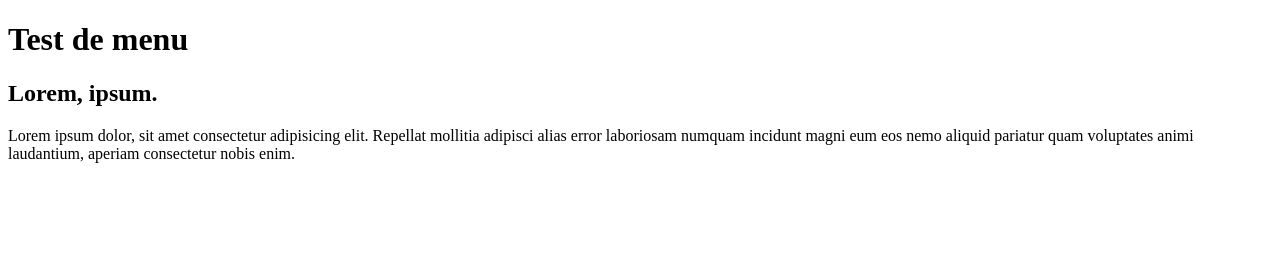
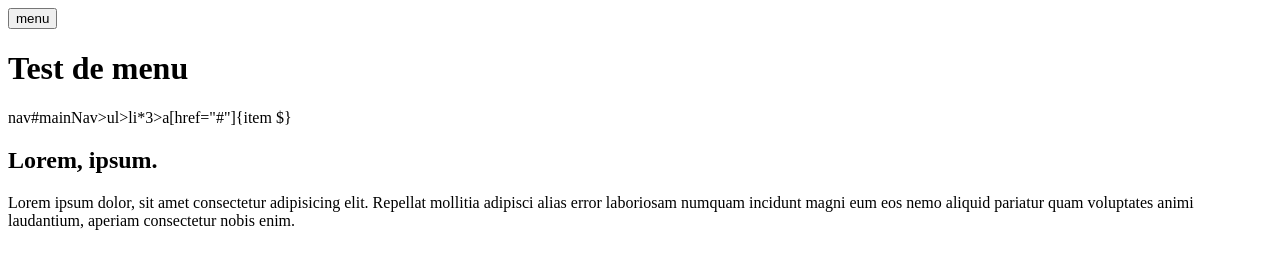
Before and after one commit to MMI-SAE-105/2022-r113-tp2-menu-alpinejs-CorentinJoannes, a website: page index.html in a window 1280 px wide. Drawn offline with Linux system fonts and the light colour scheme.

Commit message:
étape 1 et 2

```diff
--- a/index.html
+++ b/index.html
@@ -10,7 +10,9 @@
     <!-- https://emmet.io/ -->
     <!-- header>h1{Test de menu} -->
     <header>
+      <button aria-controls="mainNav">menu</button>
       <h1>Test de menu</h1>
+      nav#mainNav>ul>li*3>a[href="#"]{item $}
     </header>
     <!-- h2>lorem2^p>lorem -->
     <h2>Lorem, ipsum.</h2>
```
Also changed, not shown: README.md.
